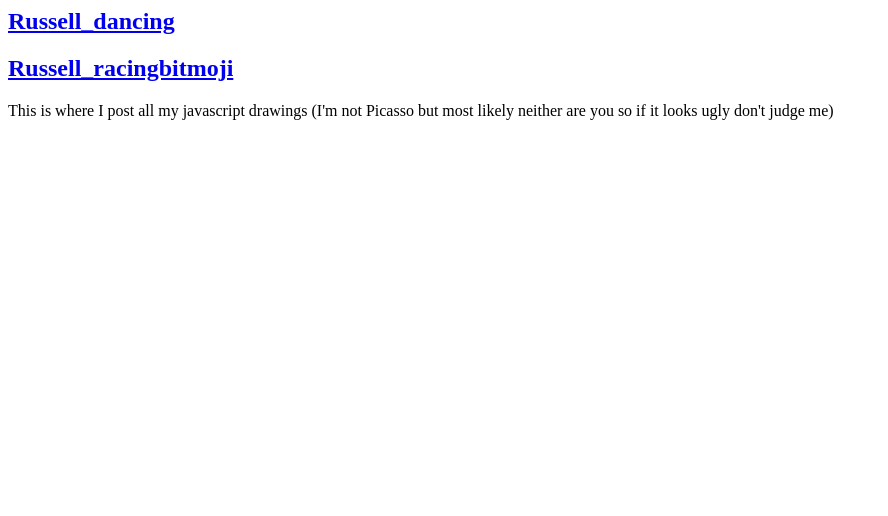
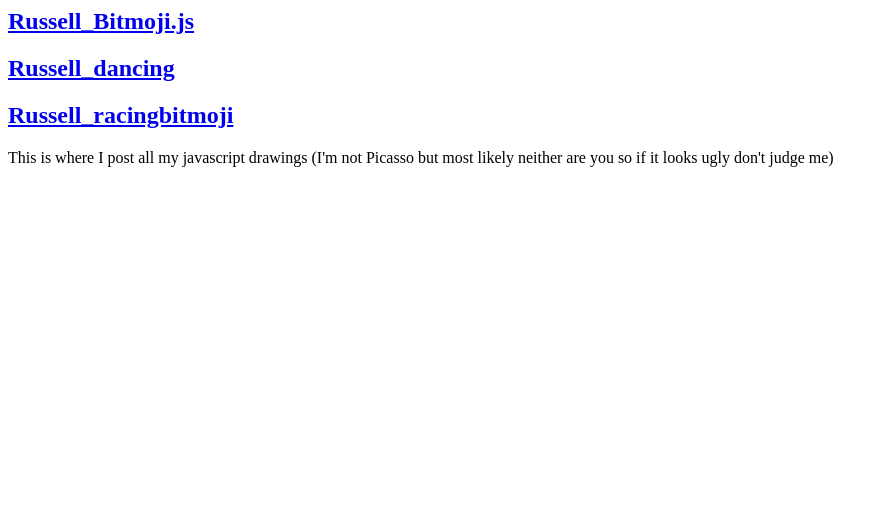
Before and after one commit to EvanRussellTheCoder/EvanRussellTheCoder.github.io, a plain HTML site: page javascripts.html in a window 1280 px wide. Shown: the part 284-800 px from the top of the page, without its empty margins (0-888 px from the left). Drawn offline with Linux system fonts and the light colour scheme; a script that the page names is missing.

Commit message:
Update javascripts.html

```diff
--- a/javascripts.html
+++ b/javascripts.html
@@ -27,6 +27,7 @@
 
                 </tr>
     </table>
+       <h2><a href="https://www.khanacademy.org/computer-programming/russell_bitmojijs/6699447520821248">Russell_Bitmoji.js</a></h2><script src="https://www.khanacademy.org/computer-programming/russell_bitmojijs/6699447520821248/embed.js?editor=no&buttons=no&author=no&embed=yes"></script>
        <h2><a href="https://www.khanacademy.org/computer-programming/russell_dancing/6501379164831744">Russell_dancing</a></h2><script src="https://www.khanacademy.org/computer-programming/russell_dancing/6501379164831744/embed.js?editor=no&buttons=no&author=no&embed=yes"></script>
        <h2><a href="https://www.khanacademy.org/computer-programming/russell_racingbitmoji/6118035000360960">Russell_racingbitmoji</a></h2><script src="https://www.khanacademy.org/computer-programming/russell_racingbitmoji/6118035000360960/embed.js?editor=no&buttons=no&author=no&embed=yes"></script>
         This is where I post all my javascript drawings (I'm not Picasso but most likely neither are you so if it looks ugly don't judge me) </p>
```
